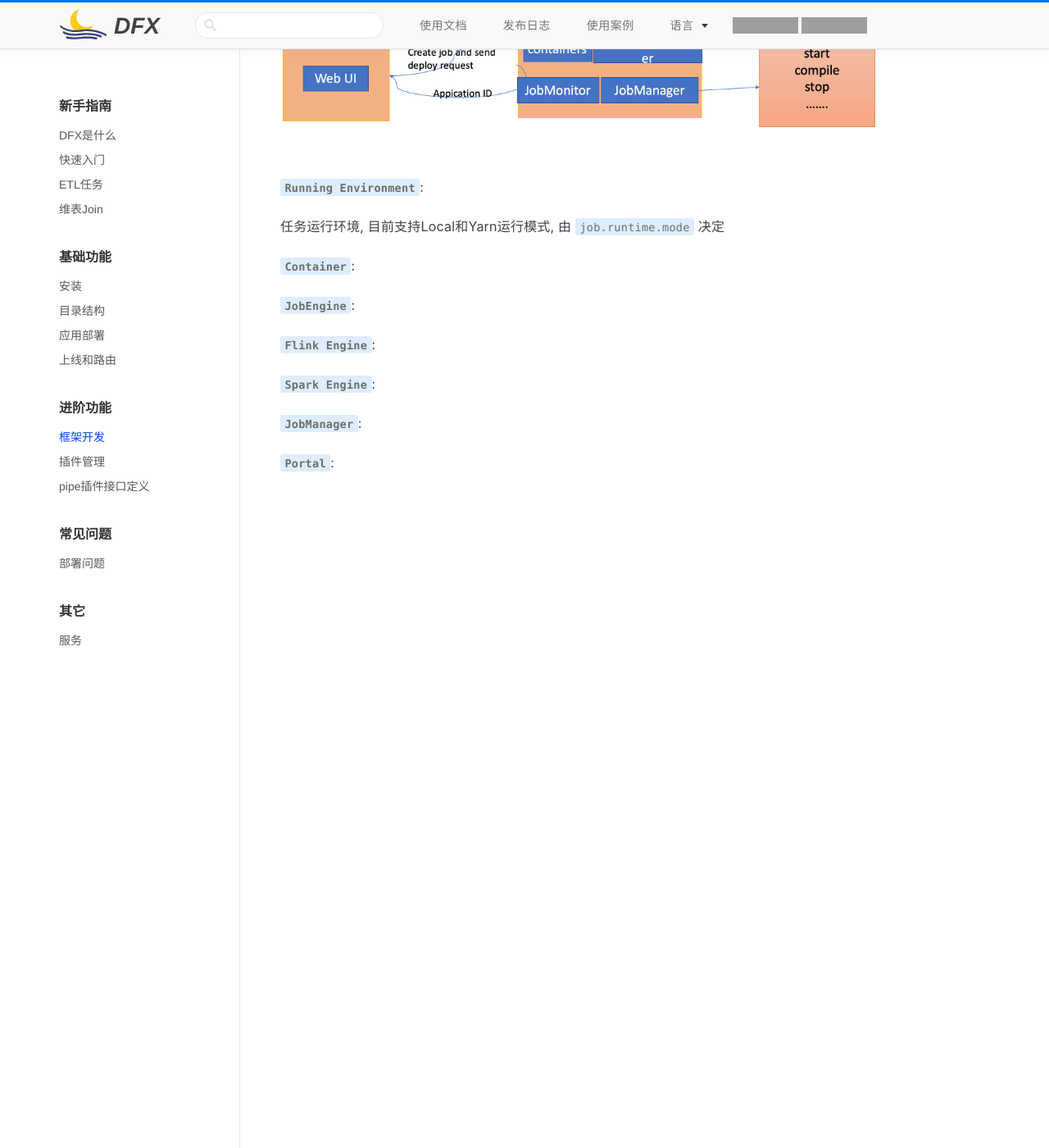
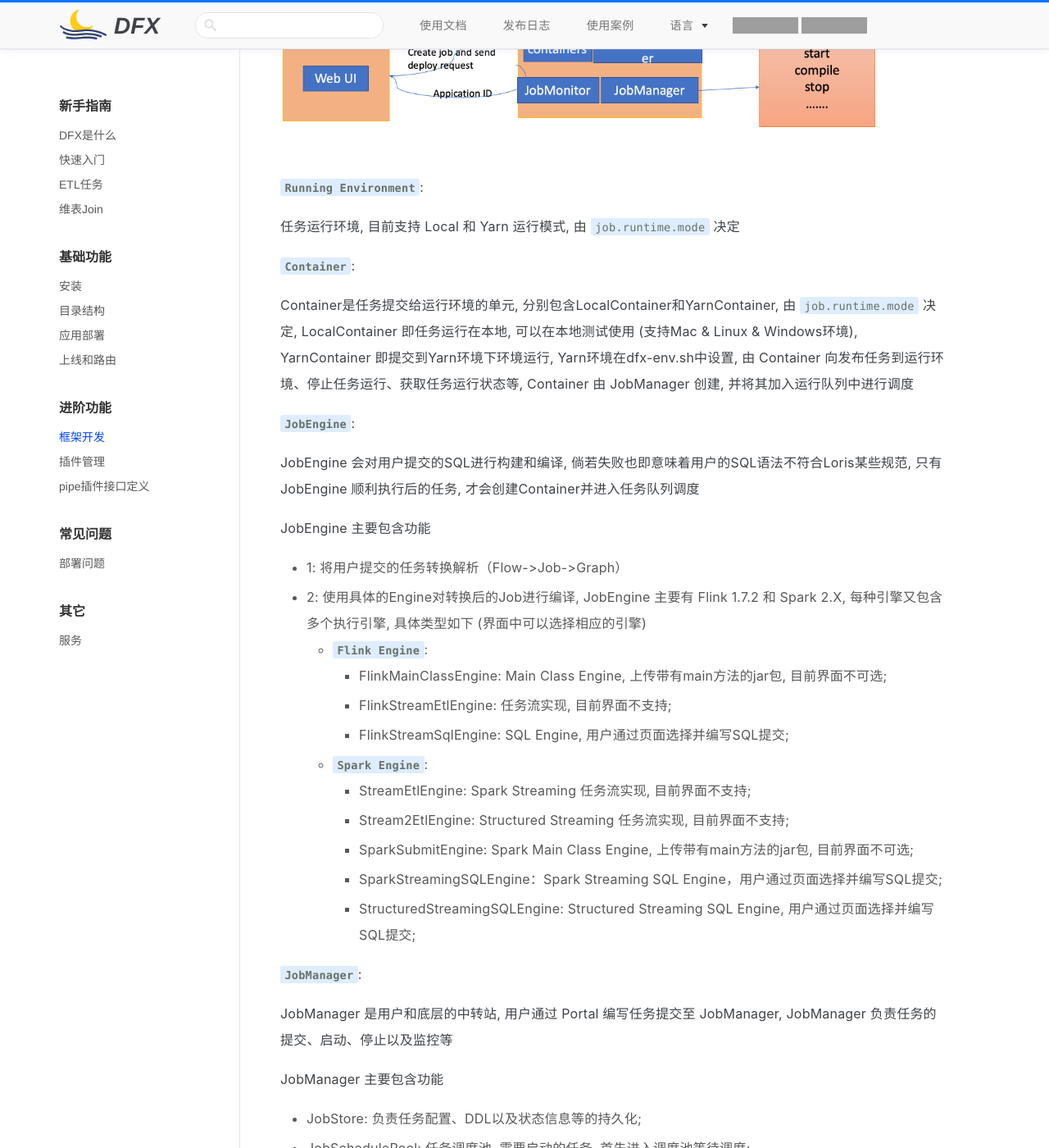
Before and after one commit to eklowlabs/eklowlabs.github.io, a Jekyll site: the page open_flow/bigdata/dfx/core_pages/language/zh-cn/docs/advanced/framework.html, which Jekyll copies as it is, in a window 1280 px wide and 1400 px high, scrolled down 611 px. Shown: the whole window at 82% size. Built offline with Jekyll 4.4.1, drawn with Linux system fonts in a browser that asks for light colours; some of the changed text lies outside the part shown; grey boxes are pictures that could not be loaded.

Commit message:
Success Build EklowLabs Home

```diff
--- a/open_flow/bigdata/dfx/core_pages/language/zh-cn/docs/advanced/framework.html
+++ b/open_flow/bigdata/dfx/core_pages/language/zh-cn/docs/advanced/framework.html
@@ -61,17 +61,59 @@
             <h3 id="DFX架构"><a class="markdown-anchor" href="#DFX架构">#</a> DFX架构</h3>
             <img src="/open_flow/bigdata/dfx/assets/images/dfx/dfx-architecture.png" style="width: 100%;">
             <p><strong><code>Running Environment</code></strong>:</p>
-            <p>任务运行环境, 目前支持Local和Yarn运行模式, 由 <code>job.runtime.mode</code> 决定</p>
+            <p>任务运行环境, 目前支持 Local 和 Yarn 运行模式, 由 <code>job.runtime.mode</code> 决定</p>
             <p><strong><code>Container</code></strong>:</p>
+            <p>Container是任务提交给运行环境的单元, 分别包含LocalContainer和YarnContainer, 由 <code>job.runtime.mode</code> 决定,
+                LocalContainer 即任务运行在本地, 可以在本地测试使用 (支持Mac & Linux & Windows环境), YarnContainer 即提交到Yarn环境下环境运行,
+                Yarn环境在dfx-env.sh中设置, 由 Container 向发布任务到运行环境、停止任务运行、获取任务运行状态等, Container 由 JobManager 创建, 并将其加入运行队列中进行调度
+            </p>
             <p><strong><code>JobEngine</code></strong>:</p>
-            <p><strong><code>Flink Engine</code></strong>:</p>
-            <p><strong><code>Spark Engine</code></strong>:</p>
+            <p>JobEngine 会对用户提交的SQL进行构建和编译, 倘若失败也即意味着用户的SQL语法不符合Loris某些规范, 只有 JobEngine 顺利执行后的任务, 才会创建Container并进入任务队列调度
+            <p>JobEngine 主要包含功能</p>
+            <ul>
+                <li>1: 将用户提交的任务转换解析（Flow->Job->Graph）</li>
+                <li>2: 使用具体的Engine对转换后的Job进行编译, JobEngine 主要有 Flink 1.7.2 和 Spark 2.X, 每种引擎又包含多个执行引擎, 具体类型如下
+                    (界面中可以选择相应的引擎)
+                    <ul>
+                        <li><strong><code>Flink Engine</code></strong>:
+                            <ul>
+                                <li>FlinkMainClassEngine: Main Class Engine, 上传带有main方法的jar包, 目前界面不可选;</li>
+                                <li>FlinkStreamEtlEngine: 任务流实现, 目前界面不支持;</li>
+                                <li>FlinkStreamSqlEngine: SQL Engine, 用户通过页面选择并编写SQL提交;</li>
+                            </ul>
+                        </li>
+                        <li><strong><code>Spark Engine</code></strong>:
+                            <ul>
+                                <li>StreamEtlEngine: Spark Streaming 任务流实现, 目前界面不支持;</li>
+                                <li>Stream2EtlEngine: Structured Streaming 任务流实现, 目前界面不支持;</li>
+                                <li>SparkSubmitEngine: Spark Main Class Engine, 上传带有main方法的jar包, 目前界面不可选;</li>
+                                <li>SparkStreamingSQLEngine：Spark Streaming SQL Engine，用户通过页面选择并编写SQL提交;</li>
+                                <li>StructuredStreamingSQLEngine: Structured Streaming SQL Engine, 用户通过页面选择并编写SQL提交;
+                                </li>
+                            </ul>
+                        </li>
+                    </ul>
+                </li>
+            </ul>
+            </p>
+
             <p><strong><code>JobManager</code></strong>:</p>
+            <p>
+                JobManager 是用户和底层的中转站, 用户通过 Portal 编写任务提交至 JobManager, JobManager 负责任务的提交、启动、停止以及监控等
+            <p>JobManager 主要包含功能</p>
+            <ul>
+                <li>JobStore: 负责任务配置、DDL以及状态信息等的持久化;</li>
+                <li>JobSchedulePool: 任务调度池, 需要启动的任务, 首先进入调度池等待调度;</li>
+                <li>Containers: 即每个任务的Container, 进入调度池的即是Container;</li>
+                <li>JobEngineManger: 负责编译Engine;</li>
+                <li>JobMonitor: 监控任务运行状态, 具有任务失败重启机制;</li>
+            </ul>
+            </p>
+
             <p><strong><code>Portal</code></strong>:</p>
+            <p>用户操作界面, 开发者可通过页面创建任务和维护任务</p>
+        </article>
 
-
-
-        </article>
         <aside id="mobileAside" class="toc">
             <div class="mobile-menu">
                 <ul>
```
